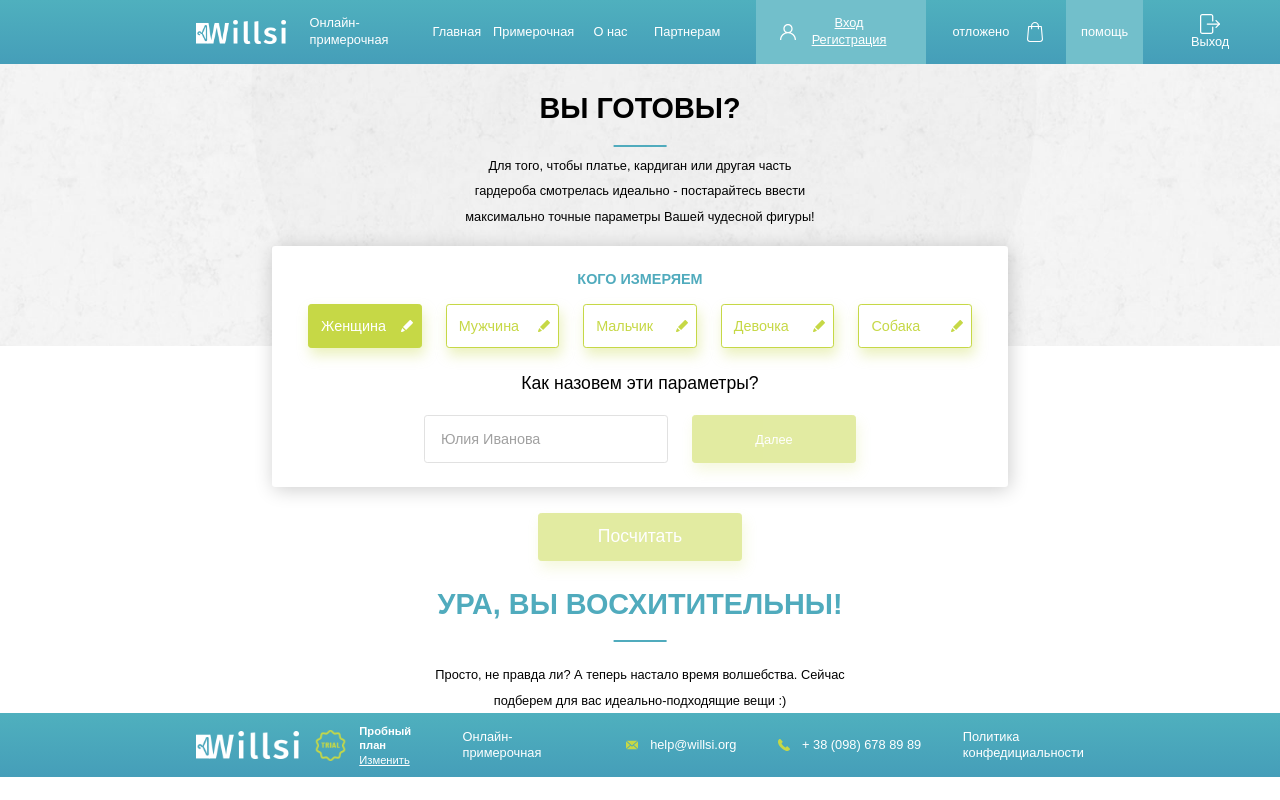
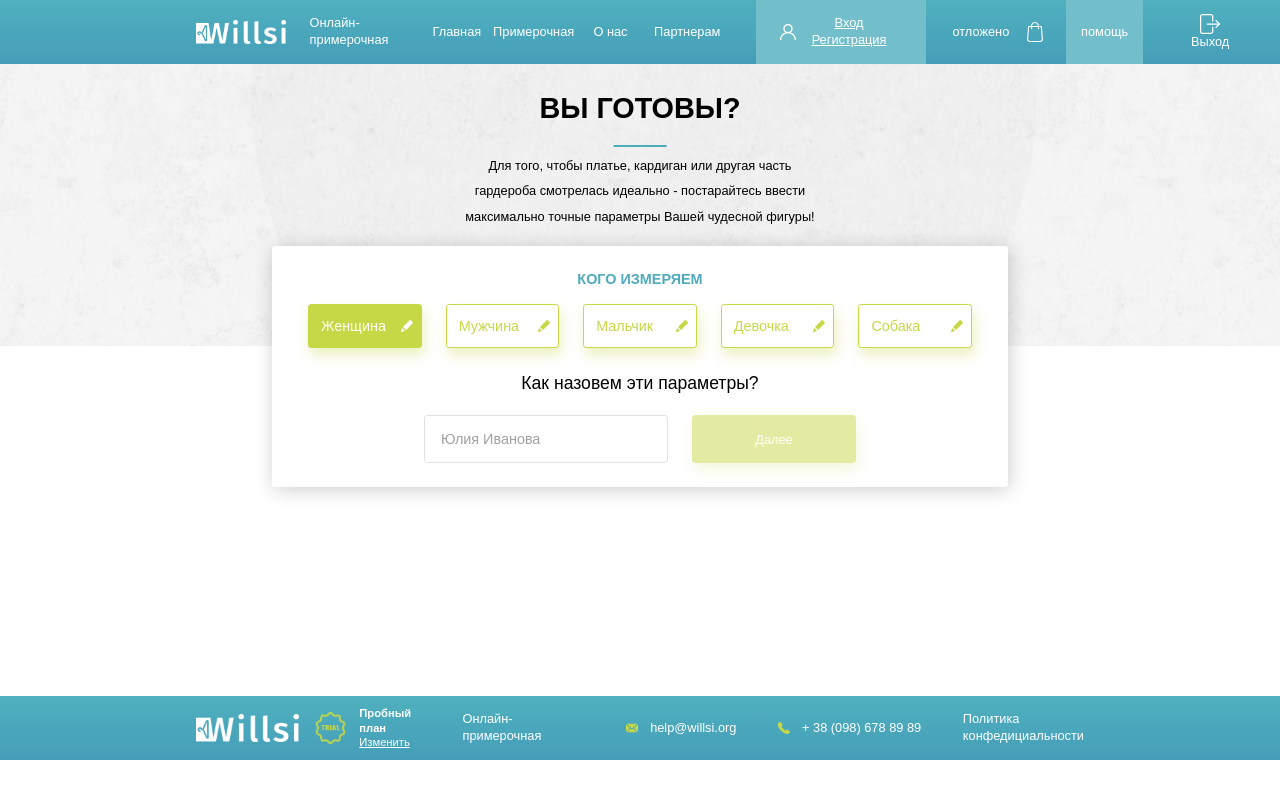
Before and after one commit to serg27makar/willsi, a React (Create React App) app: page /data in a window 1280 px wide. Built offline with nearby package versions, Linux system fonts and the light colour scheme; no server answers.

Commit message:
Remove recalculate footer block before data filling

```diff
--- a/src/components/RecalculateFooter.js
+++ b/src/components/RecalculateFooter.js
@@ -24,11 +24,12 @@ class RecalculateFooter extends React.Component {
                 <Redirect to={"/catalog"}/>
             )
         }
+        if (this.props.disabled) return null;
         return (
             <div className="col-12 recalculate-footer">
                 <div className="col-12">
-                    <button className={"recalculate__button text-22 medium button-main" + (this.props.disabled ? " disabled-btn" : "")}
-                            disabled={this.props.disabled} onClick={this.redirect}>{ru.Count}</button>
+                    <button className="recalculate__button text-22 medium button-main"
+                            onClick={this.redirect}>{ru.Count}</button>
                 </div>
                 <div className="col-12">
                     <p className="recalculate__bottom-title title-36 uppercase color-aqua bold">{ru.YouAreAmazing}</p>
```
